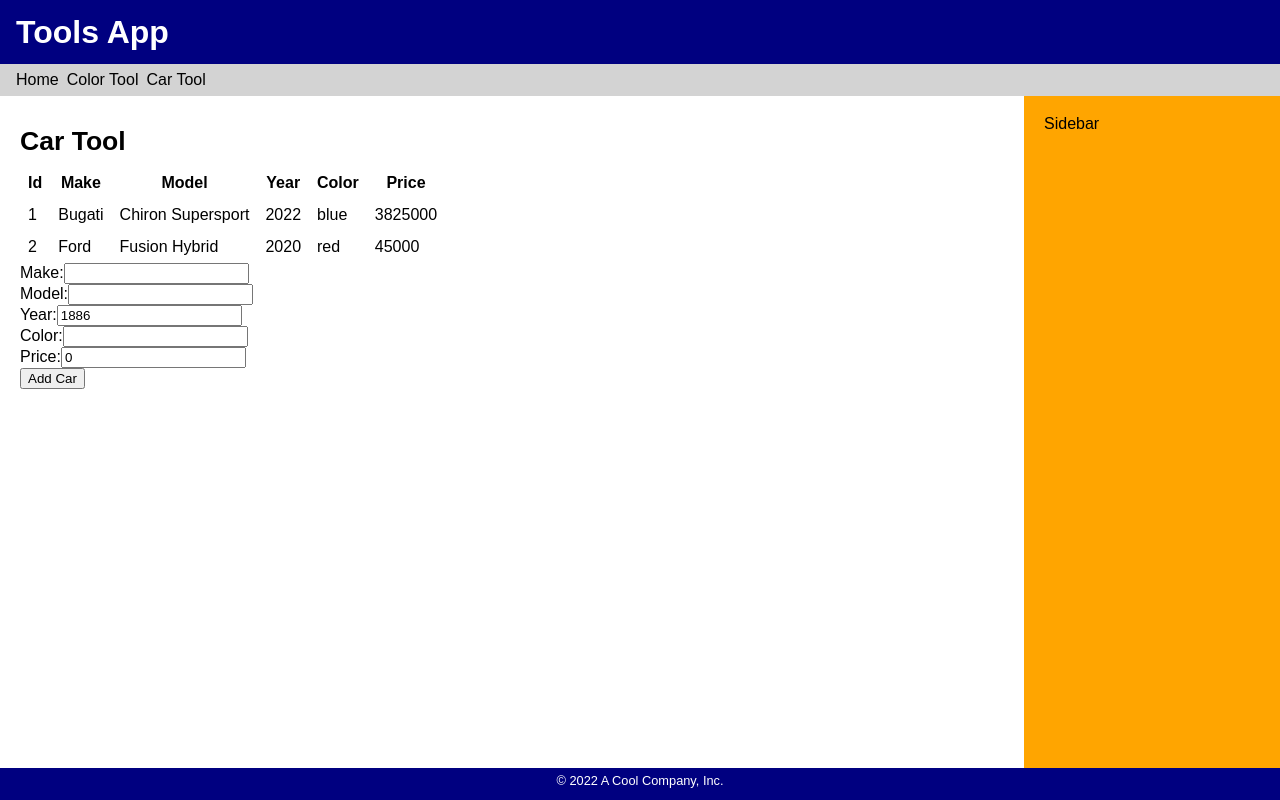
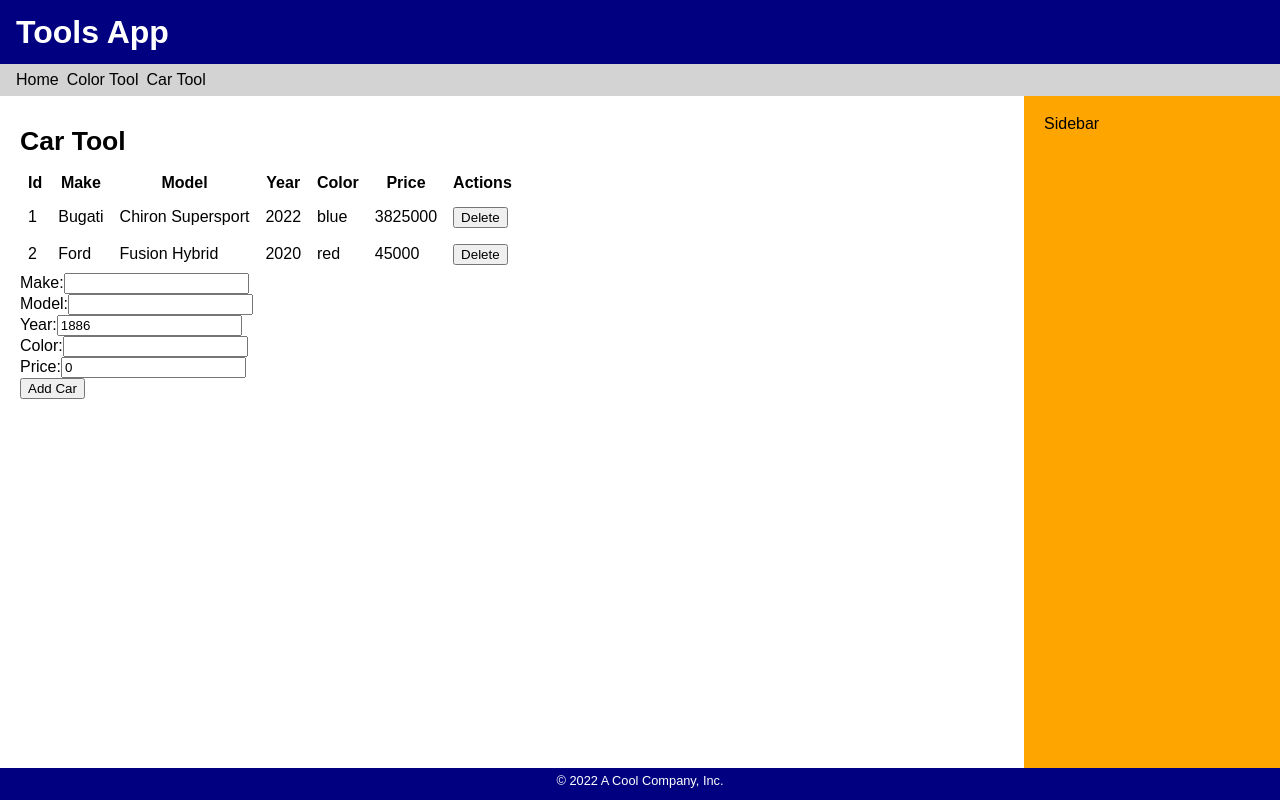
Before and after one commit to t4d-classes/06202022_bootcamp, a React (Create React App) app in the folder demo-app/: page /car-tool in a window 1280 px wide. Built offline with nearby package versions, Linux system fonts and the light colour scheme.

Commit message:
add exercise 7

```diff
--- a/demo-app/src/components/CarTable.js
+++ b/demo-app/src/components/CarTable.js
@@ -1,6 +1,9 @@
 import { CarViewRow } from './CarViewRow';
 
-export const CarTable = (props) => {
+export const CarTable = ({
+  cars,
+  onDeleteCar: deleteCar,
+}) => {
 
   return (
     <table>
@@ -12,11 +15,13 @@
           <th>Year</th>
           <th>Color</th>
           <th>Price</th>
+          <th>Actions</th>
         </tr>
       </thead>
       <tbody>
-        {props.cars.map(car =>
-          <CarViewRow key={car.id} car={car} />)}
+        {cars.map(car =>
+          <CarViewRow key={car.id} car={car}
+            onDeleteCar={deleteCar} />)}
       </tbody>
     </table>
   );
--- a/demo-app/src/components/CarTool.js
+++ b/demo-app/src/components/CarTool.js
@@ -18,10 +18,14 @@
     ]);
   };
 
+  const deleteCar = carId => {
+    setCars(cars.filter(c => c.id !== carId));
+  };
+
   return (
     <>
       <ToolHeader headerText="Car Tool" />
-      <CarTable cars={cars} />
+      <CarTable cars={cars} onDeleteCar={deleteCar} />
       <CarForm buttonText="Add Car" onSubmitCar={addCar} />
     </>
   );
--- a/demo-app/src/components/CarViewRow.js
+++ b/demo-app/src/components/CarViewRow.js
@@ -1,4 +1,7 @@
-export const CarViewRow = ({ car }) => {
+export const CarViewRow = ({
+  car,
+  onDeleteCar: deleteCar
+}) => {
 
   // const car = props.car;
   // const { car } = props; // destructuring
@@ -11,6 +14,8 @@
         <td>{car.year}</td>
         <td>{car.color}</td>
         <td>{car.price}</td>
+        <td><button type="button"
+          onClick={() => deleteCar(car.id)}>Delete</button></td>
     </tr>
   )
 
```
Also changed, not shown: demo-app/exercises/exercise-7.md (added, +9 -0 lines).
